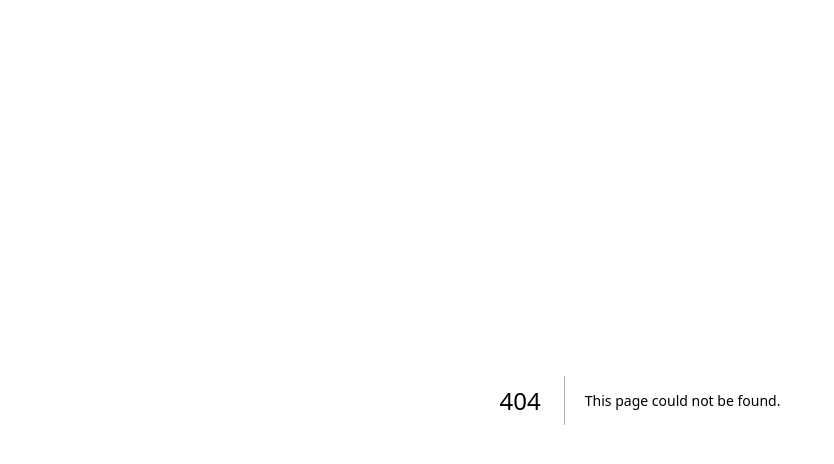
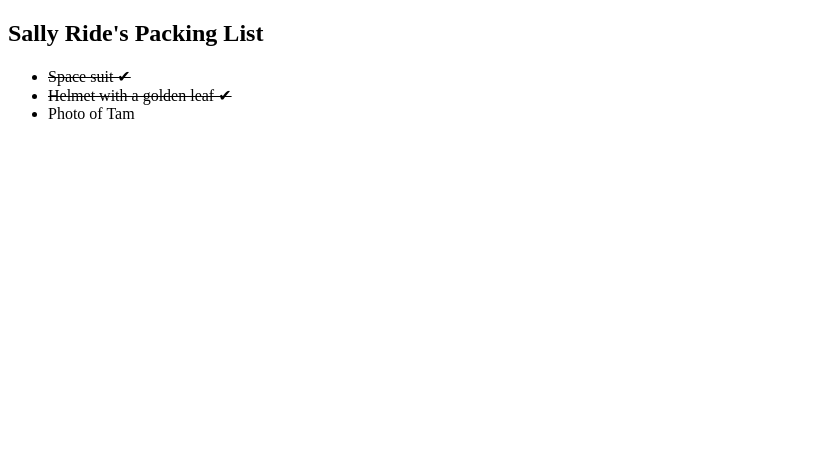
Before and after one commit to daijiromaeyama/learn-react, a Next.js app: page /describing_the_ui/packingList in a window 1280 px wide. Before the commit this address had no page. Shown: the top 464 px of the page, without its empty margins (0-834 px from the left). Built offline with nearby package versions, Linux system fonts and the light colour scheme.

Commit message:
Add packingList component

```diff
--- /dev/null
+++ b/src/pages/describing_the_ui/item.tsx
@@ -0,0 +1,15 @@
+export default function Item({ name, isPacked }: { name: string, isPacked: boolean}) {
+  let itemContent = name
+  if (isPacked) {
+    itemContent = (
+      <del>
+        {name + ' ✔︎'}
+      </del>
+    )
+  }
+  return (
+    <li className='item'>
+      {itemContent}
+    </li>
+  )
+}
--- /dev/null
+++ b/src/pages/describing_the_ui/packingList.tsx
@@ -0,0 +1,23 @@
+import Item  from './item'
+
+export default function PackingList(): JSX.Element {
+  return (
+    <section>
+      <h1>Sally Ride's Packing List</h1>
+      <ul>
+        <Item
+          isPacked={true}
+          name='Space suit'
+        />
+        <Item
+          isPacked={true}
+          name='Helmet with a golden leaf'
+        />
+        <Item
+          isPacked={false}
+          name='Photo of Tam'
+        />
+      </ul>
+    </section>
+  )
+}
--- a/src/pages/describing_the_ui/profile.tsx
+++ b/src/pages/describing_the_ui/profile.tsx
@@ -1,5 +1,5 @@
-import Avatar from "./avatar"
-import Card from "./card"
+import Avatar from './avatar'
+import Card from './card'
 
 export default function Profile(): JSX.Element {
   return (
```
